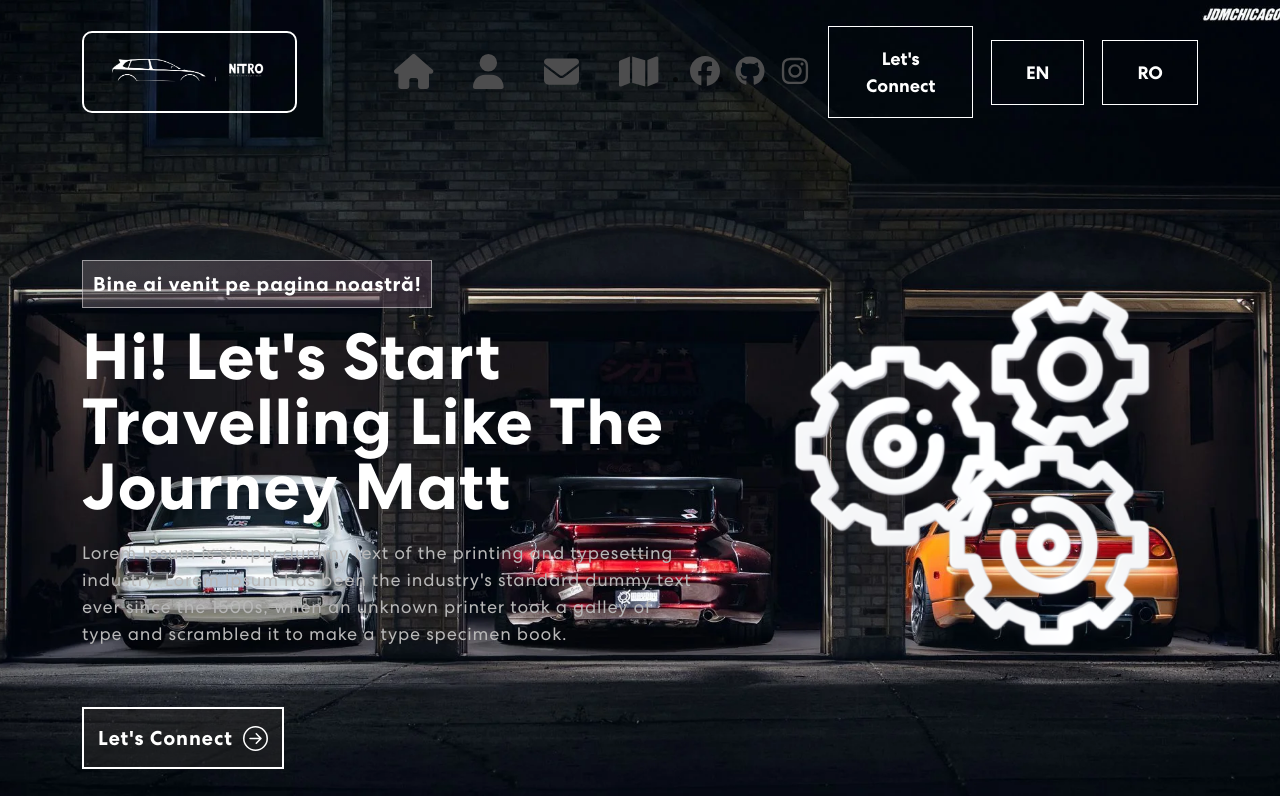
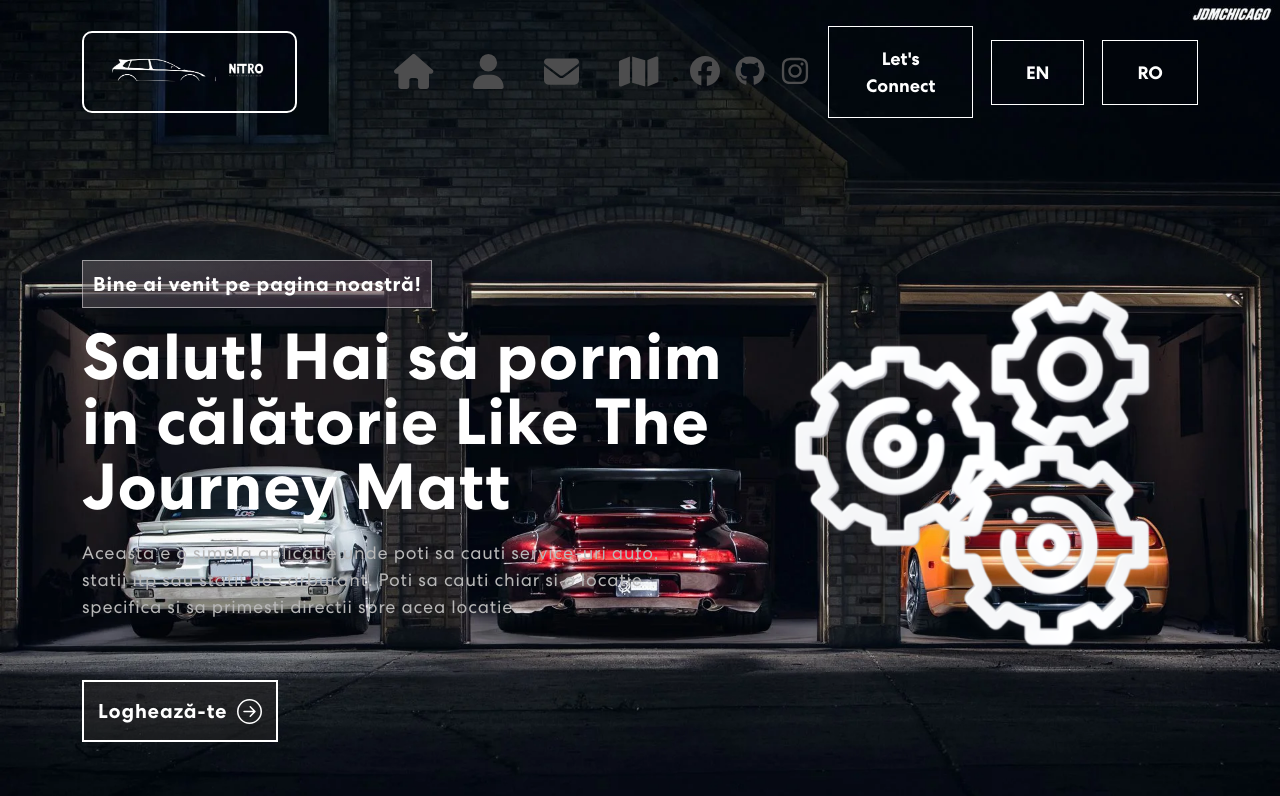
Before and after one commit to carinapadurariu/sq2025, a React (Create React App) app: page / in a window 1280 px wide. Shown: the top 796 px of the page. Built offline with nearby package versions, Linux system fonts and the light colour scheme.

Commit message:
added texts for Banner.js file except for rotation

```diff
--- a/src/components/Banner.js
+++ b/src/components/Banner.js
@@ -13,9 +13,9 @@ export const Banner = () => {
   const [text, setText] = useState('');
   const [delta, setDelta] = useState(300 - Math.random() * 100);
   const [index, setIndex] = useState(1);
-  const toRotate = [ "Like The Journey Matters.", "And Create Memories", "To The Future" ];
   const period = 200;
   const { t, i18n } = useTranslation();
+  const toRotate = [ "Like The Journey Matters", "And Create Memories", "To The Future" ];
 
   useEffect(() => {
     let ticker = setInterval(() => {
@@ -58,10 +58,10 @@ export const Banner = () => {
             <TrackVisibility>
               {({ isVisible }) =>
               <div className={isVisible ? "animate__animated animate__fadeIn" : ""}>
-                <span className="tagline">{t("HomeScreen.welcome")}</span>
-                <h1>{`Hi! Let's Start Travelling`} <span className="txt-rotate" dataPeriod="1000" data-rotate='[ "Web Developer", "Web Designer", "UI/UX Designer" ]'><span className="wrap">{text}</span></span></h1>
-                  <p>Lorem Ipsum is simply dummy text of the printing and typesetting industry. Lorem Ipsum has been the industry's standard dummy text ever since the 1500s, when an unknown printer took a galley of type and scrambled it to make a type specimen book.</p>
-                  <button  className="secondary-connect-button" onClick={() => console.log('connect')}>Let's Connect <ArrowRightCircle size={25} /></button>
+                <span className="tagline">{t("Banner.welcome")}</span>
+                <h1>{t("Banner.salute")} <span className="txt-rotate" dataPeriod="1000" data-rotate='[ "Web Developer", "Web Designer", "UI/UX Designer" ]'><span className="wrap">{text}</span></span></h1>
+                  <p>{t("Banner.description")}</p>
+                  <button  className="secondary-connect-button" onClick={() => console.log('connect')}>{t("Banner.login")} <ArrowRightCircle size={25} /></button>
               </div>}
             </TrackVisibility>
           </Col>
--- a/src/locales/en.json
+++ b/src/locales/en.json
@@ -1,7 +1,14 @@
 {
-    "HomeScreen": {
+    "Banner": {
         "welcome": "Welcome to Our Page",
-        "salute": "Hi! Let's Start Travelling",
-        "description": "This is a simple application where you can search for car services, itps stations or gas stations in your area. You can also search for a specific location and get directions to it."
+        "salute": "Hi! Let's Start Travelling ",
+        "rotation_1": "Like The Journey Matters",
+        "rotation_2": "And Create Memories",
+        "rotation_3": "To The Future",
+        "description": "This is a simple application where you can search for car services, itps stations or gas stations in your area. You can also search for a specific location and get directions to it.",
+        "login": "Let's Connect"
+    },
+    "About":{
+        "":""
     }
 }
--- a/src/locales/ro.json
+++ b/src/locales/ro.json
@@ -1,7 +1,11 @@
 {
-    "HomeScreen": {
+    "Banner": {
         "welcome": "Bine ai venit pe pagina noastră!",
-        "salute": "Salut! Hai să pornim in călătorie!",
-        "description": "Aceasta e o simpla aplicatie unde poti sa cauti service-uri auto, statii itp sau statii de carburant. Poti sa cauti chiar si o locatie specifica si sa primesti directii spre acea locatie."
+        "salute": "Salut! Hai să pornim in călătorie ",
+        "rotation_1": "Ca Și Când Ar Conta Traseul",
+        "rotation_2": "Și Să Creăm Amintiri",
+        "rotation_3": "Spre Viitor",
+        "description": "Aceasta e o simpla aplicatie unde poti sa cauti service-uri auto, statii itp sau statii de carburant. Poti sa cauti chiar si o locatie specifica si sa primesti directii spre acea locatie.",
+        "login": "Loghează-te"
     }
 }
```
